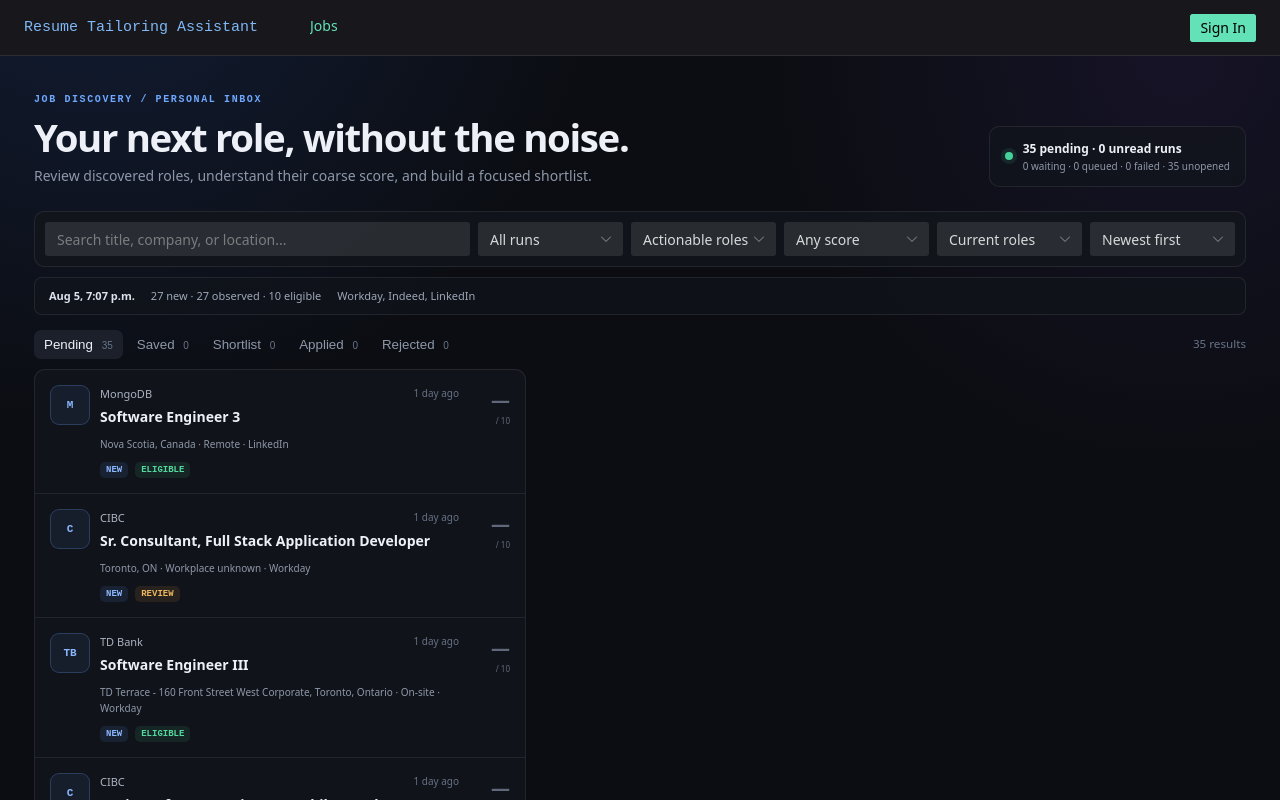
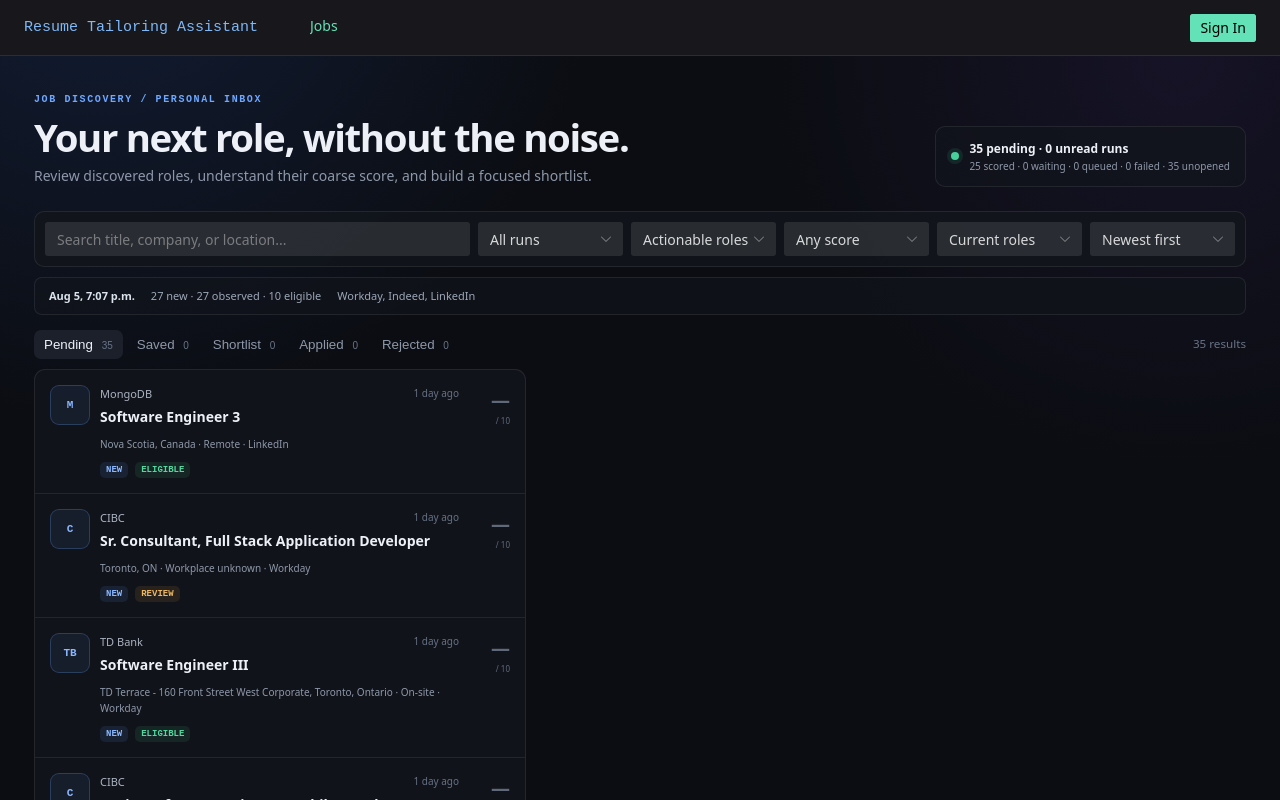
Before and after one commit to jiangfz1997/Resume_helper, a Vue app in the folder frontend-vue/: page /jobs in a window 1280 px wide. Built offline with nearby package versions, Linux system fonts and the light colour scheme.

Commit message:
fix: clarify scoring visibility and docs

```diff
--- a/frontend-vue/src/views/JobsView.vue
+++ b/frontend-vue/src/views/JobsView.vue
@@ -6,7 +6,7 @@
         <h1>Your next role, without the noise.</h1>
         <p>Review discovered roles, understand their coarse score, and build a focused shortlist.</p>
       </div>
-      <div class="snapshot"><i /><div><b>{{ pendingCount }} pending · {{ unreadRunCount }} unread runs</b><small>{{ scoringQueue.pending }} waiting · {{ scoringQueue.queued }} queued · {{ scoringQueue.failed }} failed · {{ unviewedCount }} unopened</small></div></div>
+      <div class="snapshot"><i /><div><b>{{ pendingCount }} pending · {{ unreadRunCount }} unread runs</b><small>{{ scoringQueue.scoredCurrent }} scored · {{ scoringQueue.pending }} waiting · {{ scoringQueue.queued }} queued · {{ scoringQueue.failed }} failed · {{ unviewedCount }} unopened</small></div></div>
     </header>
 
     <section class="filters">
@@ -142,7 +142,7 @@
 const status = ref<StatusFilter>('pending')
 
 const eligibilityOptions = [{ label: 'Actionable roles', value: 'actionable' }, { label: 'Eligible', value: 'eligible' }, { label: 'Needs review', value: 'review' }, { label: 'Excluded', value: 'excluded' }, { label: 'All decisions', value: 'all' }]
-const scoreOptions = [{ label: 'Any score', value: 'all' }, { label: 'Strong · 8+', value: 'strong' }, { label: 'Potential · 5+', value: 'potential' }, { label: 'Not scored', value: 'unscored' }]
+const scoreOptions = [{ label: 'Any score', value: 'all' }, { label: 'Scored roles', value: 'scored' }, { label: 'Strong · 8+', value: 'strong' }, { label: 'Potential · 5+', value: 'potential' }, { label: 'Not scored', value: 'unscored' }]
 const freshnessOptions = [{ label: 'Current roles', value: 'current' }, { label: 'Active only', value: 'active' }, { label: 'Archived', value: 'archived' }, { label: 'All ages', value: 'all' }]
 const sortOptions = [{ label: 'Newest first', value: 'newest' }, { label: 'Highest score', value: 'score' }, { label: 'Company A–Z', value: 'company' }]
 const runOptions = computed(() => [{ label: `All runs${unreadRunCount.value ? ` · ${unreadRunCount.value} unread` : ''}`, value: 'all' }, ...runs.value.map((run) => ({
@@ -166,6 +166,7 @@
   if (status.value !== 'pending' && statusFor(job.jobId) !== status.value) return false
   if (score.value === 'strong' && (scoreFor(job.jobId) ?? -1) < 8) return false
   if (score.value === 'potential' && (scoreFor(job.jobId) ?? -1) < 5) return false
+  if (score.value === 'scored' && scoreFor(job.jobId) === null) return false
   if (score.value === 'unscored' && scoreFor(job.jobId) !== null) return false
   return true
 }).sort((left, right) => {
```
Also changed, not shown: 1 other file (tests, documents, lock files or other folders).
